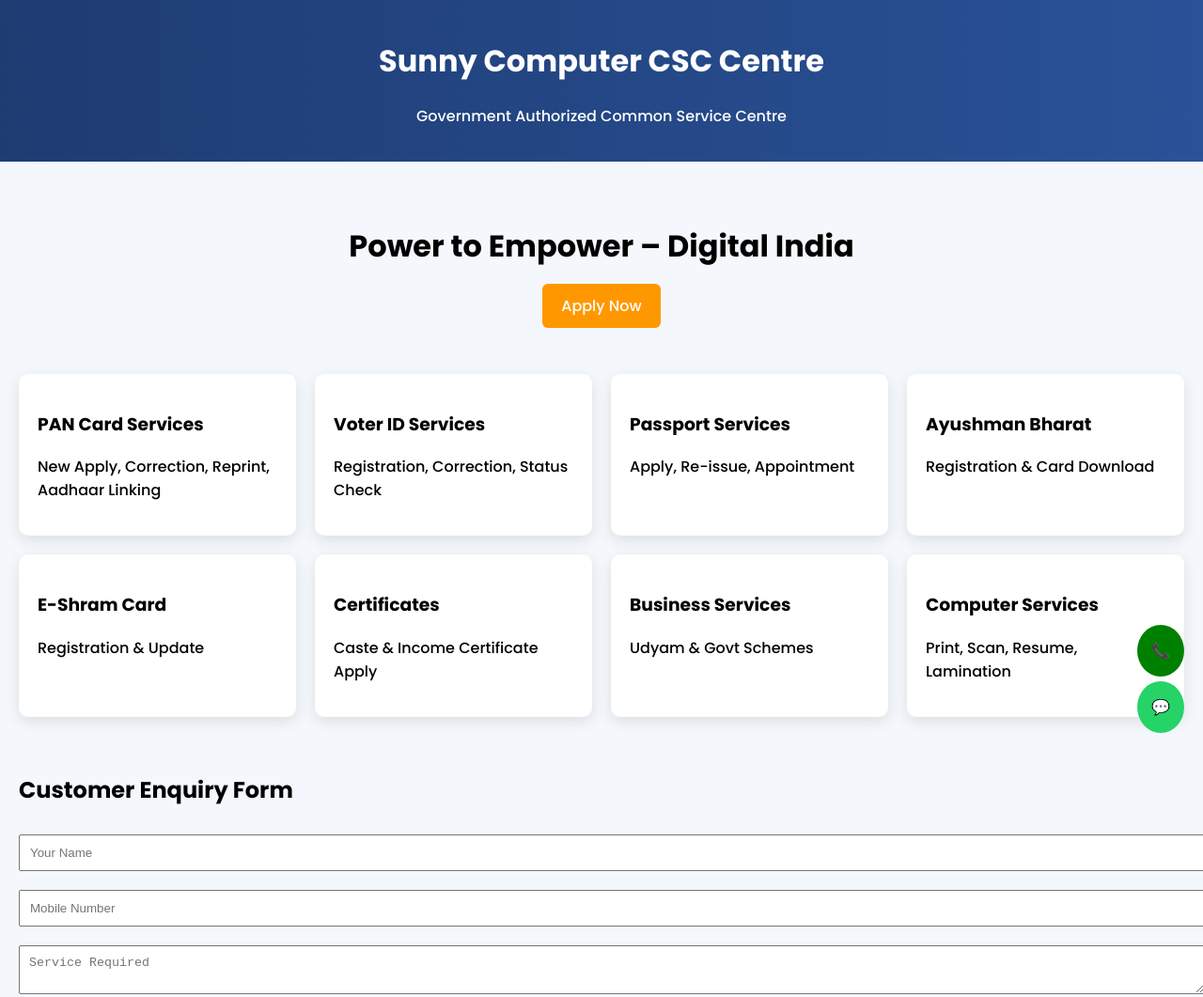
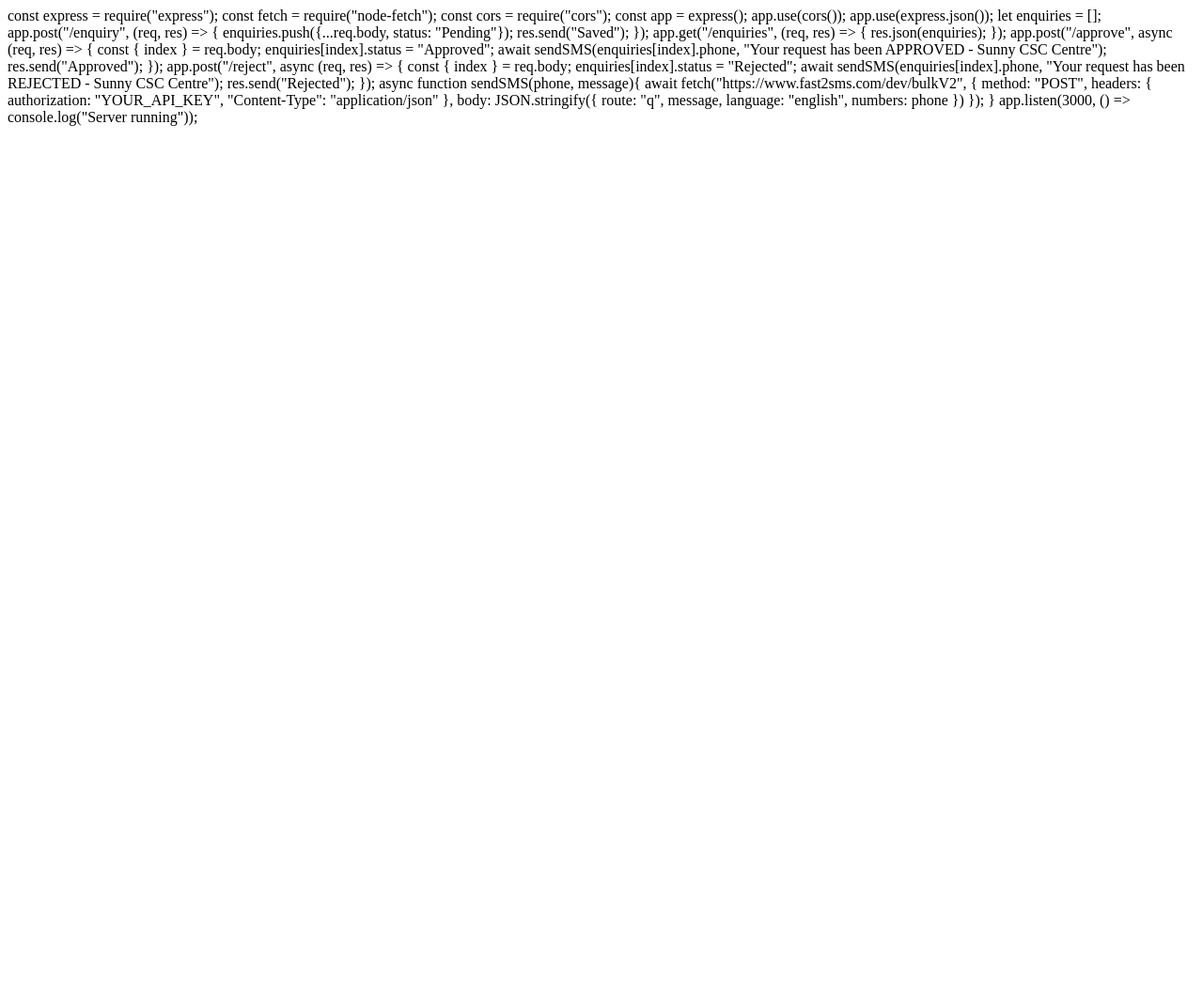
Before and after one commit to sunnykxj1989/PaulSunnyCSC, a plain HTML site: page index.html in a window 1280 px wide. Shown: the top 1061 px of the page at 94% size. After the commit the page ends 800 px from the top, so only its background shows below. Drawn offline with Linux system fonts and the light colour scheme.

Commit message:
Update index.html

```diff
--- a/index.html
+++ b/index.html
@@ -1,167 +1,56 @@
-<!DOCTYPE html>
-<html lang="en">
-<head>
-<meta charset="UTF-8">
-<meta name="viewport" content="width=device-width, initial-scale=1.0">
-<title>Sunny Computer CSC Centre</title>
+const express = require("express");
+const fetch = require("node-fetch");
+const cors = require("cors");
 
-<link href="https://fonts.googleapis.com/css2?family=Poppins:wght@300;500;700&display=swap" rel="stylesheet">
+const app = express();
+app.use(cors());
+app.use(express.json());
 
-<style>
-body {
-    font-family: 'Poppins', sans-serif;
-    margin:0;
-    background:#f4f7fb;
+let enquiries = [];
+
+app.post("/enquiry", (req, res) => {
+  enquiries.push({...req.body, status: "Pending"});
+  res.send("Saved");
+});
+
+app.get("/enquiries", (req, res) => {
+  res.json(enquiries);
+});
+
+app.post("/approve", async (req, res) => {
+  const { index } = req.body;
+  enquiries[index].status = "Approved";
+
+  await sendSMS(enquiries[index].phone,
+    "Your request has been APPROVED - Sunny CSC Centre");
+
+  res.send("Approved");
+});
+
+app.post("/reject", async (req, res) => {
+  const { index } = req.body;
+  enquiries[index].status = "Rejected";
+
+  await sendSMS(enquiries[index].phone,
+    "Your request has been REJECTED - Sunny CSC Centre");
+
+  res.send("Rejected");
+});
+
+async function sendSMS(phone, message){
+  await fetch("https://www.fast2sms.com/dev/bulkV2", {
+    method: "POST",
+    headers: {
+      authorization: "YOUR_API_KEY",
+      "Content-Type": "application/json"
+    },
+    body: JSON.stringify({
+      route: "q",
+      message,
+      language: "english",
+      numbers: phone
+    })
+  });
 }
 
-/* HEADER */
-header {
-    background: linear-gradient(90deg,#1e3c72,#2a5298);
-    color:white;
-    padding:20px;
-    text-align:center;
-}
-
-/* HERO */
-.hero {
-    text-align:center;
-    padding:40px;
-}
-
-.hero h1 {
-    font-size:32px;
-}
-
-.btn {
-    background:#ff9800;
-    padding:12px 20px;
-    color:white;
-    text-decoration:none;
-    border-radius:6px;
-}
-
-/* SERVICES */
-.services {
-    display:grid;
-    grid-template-columns:repeat(auto-fit,minmax(250px,1fr));
-    gap:20px;
-    padding:20px;
-}
-
-.card {
-    background:white;
-    padding:20px;
-    border-radius:10px;
-    box-shadow:0 5px 15px rgba(0,0,0,0.1);
-    transition:0.3s;
-}
-
-.card:hover {
-    transform:translateY(-10px);
-}
-
-/* FORM */
-.form {
-    padding:20px;
-}
-
-input, textarea {
-    width:100%;
-    padding:10px;
-    margin:10px 0;
-}
-
-/* FLOAT BUTTONS */
-.call-btn, .wa-btn {
-    position:fixed;
-    right:20px;
-    padding:15px;
-    border-radius:50%;
-    color:white;
-    text-decoration:none;
-}
-
-.call-btn { bottom:80px; background:green; }
-.wa-btn { bottom:20px; background:#25D366; }
-
-</style>
-</head>
-
-<body>
-
-<header>
-<h1>Sunny Computer CSC Centre</h1>
-<p>Government Authorized Common Service Centre</p>
-</header>
-
-<section class="hero">
-<h1>Power to Empower – Digital India</h1>
-<a href="#form" class="btn">Apply Now</a>
-</section>
-
-<section class="services">
-
-<div class="card">
-<h3>PAN Card Services</h3>
-<p>New Apply, Correction, Reprint, Aadhaar Linking</p>
-</div>
-
-<div class="card">
-<h3>Voter ID Services</h3>
-<p>Registration, Correction, Status Check</p>
-</div>
-
-<div class="card">
-<h3>Passport Services</h3>
-<p>Apply, Re-issue, Appointment</p>
-</div>
-
-<div class="card">
-<h3>Ayushman Bharat</h3>
-<p>Registration & Card Download</p>
-</div>
-
-<div class="card">
-<h3>E-Shram Card</h3>
-<p>Registration & Update</p>
-</div>
-
-<div class="card">
-<h3>Certificates</h3>
-<p>Caste & Income Certificate Apply</p>
-</div>
-
-<div class="card">
-<h3>Business Services</h3>
-<p>Udyam & Govt Schemes</p>
-</div>
-
-<div class="card">
-<h3>Computer Services</h3>
-<p>Print, Scan, Resume, Lamination</p>
-</div>
-
-</section>
-
-<section class="form" id="form">
-<h2>Customer Enquiry Form</h2>
-
-<input type="text" id="name" placeholder="Your Name">
-<input type="text" id="phone" placeholder="Mobile Number">
-<textarea id="service" placeholder="Service Required"></textarea>
-
-<button onclick="submitForm()">Submit</button>
-</section>
-
-<!-- FLOAT BUTTONS -->
-<a href="tel:9435091694" class="call-btn">📞</a>
-<a href="https://wa.me/918638103439" class="wa-btn">💬</a>
-
-<script>
-function submitForm(){
-    alert("Request Submitted! We will contact you.");
-}
-</script>
-
-</body>
-</html>
+app.listen(3000, () => console.log("Server running"));
```
